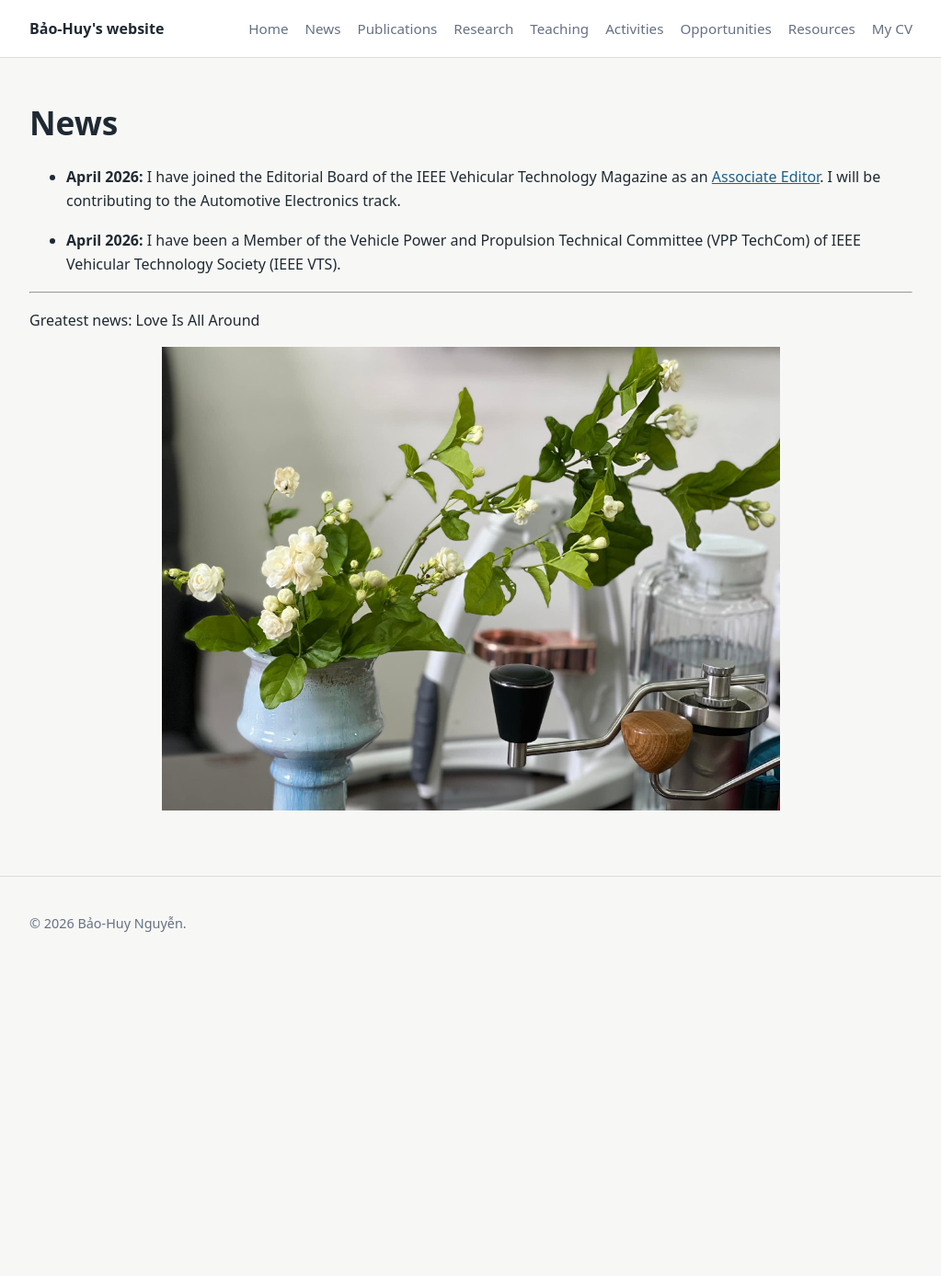
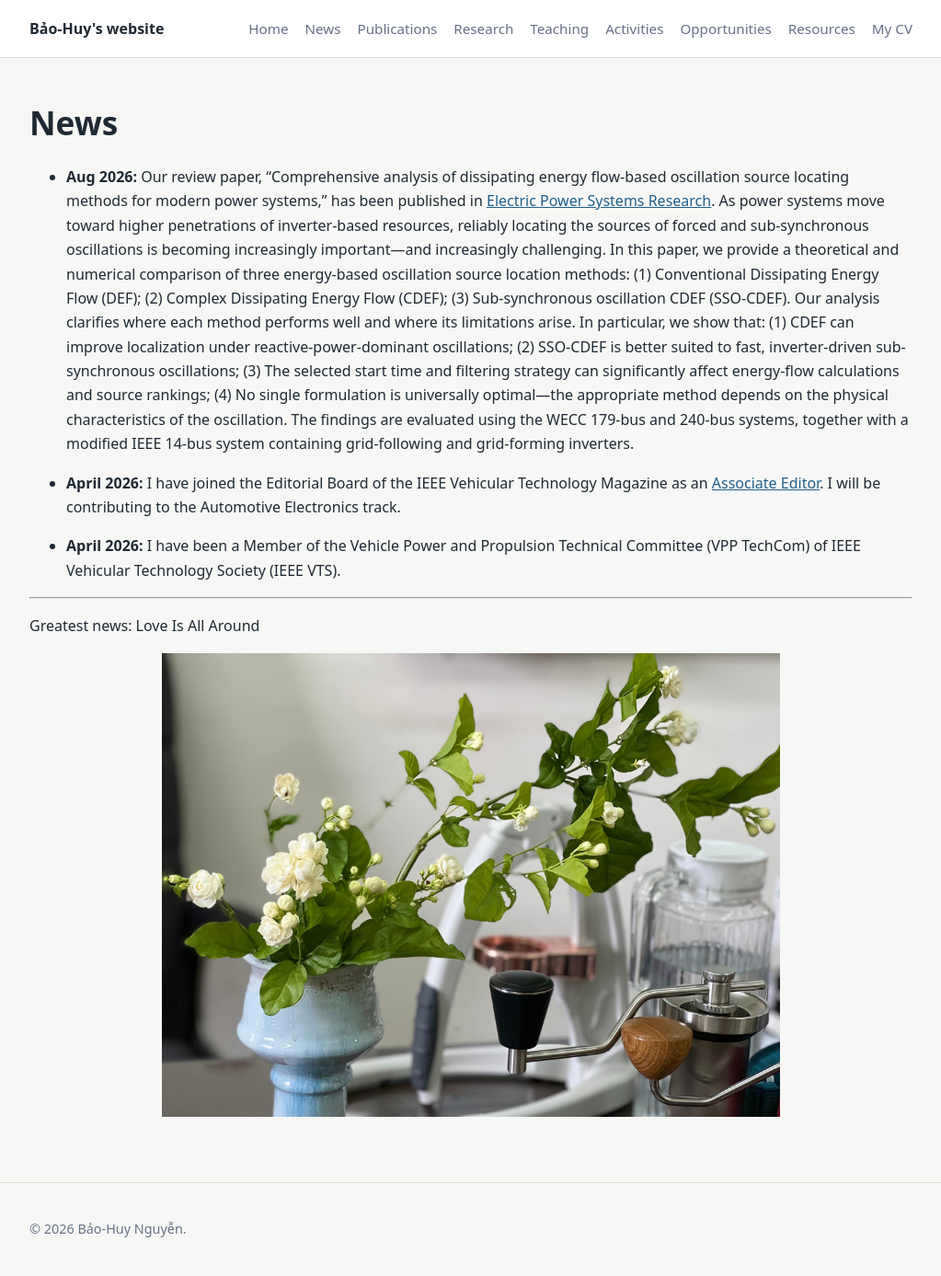
Before and after one commit to baohuynguyen/baohuynguyen.github.io, a Jekyll site: the page built from news.md, in a window 1280 px wide. Shown: the whole page at 92% size, without its empty margins (128-1151 px from the left). Built offline with Jekyll 4.4.1, drawn with Linux system fonts in a browser that asks for light colours; before the commit the page ends 1054 px from its top, so only the background shows below that.

Commit message:
Update news.md

```diff
--- a/news.md
+++ b/news.md
@@ -7,7 +7,25 @@ permalink: /news/
 # News
 
 <ul class="news-list">
+  <li><strong>Aug 2026:</strong> Our review paper, “Comprehensive analysis of dissipating energy flow-based oscillation source locating methods for modern power systems,” has been published in <a href="https://www.sciencedirect.com/science/article/pii/S0378779626011909" target="_blank" rel="noopener">Electric Power Systems Research</a>.
+
+As power systems move toward higher penetrations of inverter-based resources, reliably locating the sources of forced and sub-synchronous oscillations is becoming increasingly important—and increasingly challenging.
+
+In this paper, we provide a theoretical and numerical comparison of three energy-based oscillation source location methods:
+(1) Conventional Dissipating Energy Flow (DEF);
+(2) Complex Dissipating Energy Flow (CDEF);
+(3) Sub-synchronous oscillation CDEF (SSO-CDEF).
+
+Our analysis clarifies where each method performs well and where its limitations arise. In particular, we show that:
+(1) CDEF can improve localization under reactive-power-dominant oscillations;
+(2) SSO-CDEF is better suited to fast, inverter-driven sub-synchronous oscillations;
+(3) The selected start time and filtering strategy can significantly affect energy-flow calculations and source rankings;
+(4) No single formulation is universally optimal—the appropriate method depends on the physical characteristics of the oscillation.
+
+The findings are evaluated using the WECC 179-bus and 240-bus systems, together with a modified IEEE 14-bus system containing grid-following and grid-forming inverters.</li>
+
   <li><strong>April 2026:</strong> I have joined the Editorial Board of the IEEE Vehicular Technology Magazine as an <a href="https://vtsociety.org/position/associate-editor-automotive-electronics" target="_blank" rel="noopener">Associate Editor</a>. I will be contributing to the Automotive Electronics track.</li>
+
   <li><strong>April 2026:</strong> I have been a Member of the Vehicle Power and Propulsion Technical Committee (VPP TechCom) of IEEE Vehicular Technology Society (IEEE VTS).</li>
 </ul>
 
```
